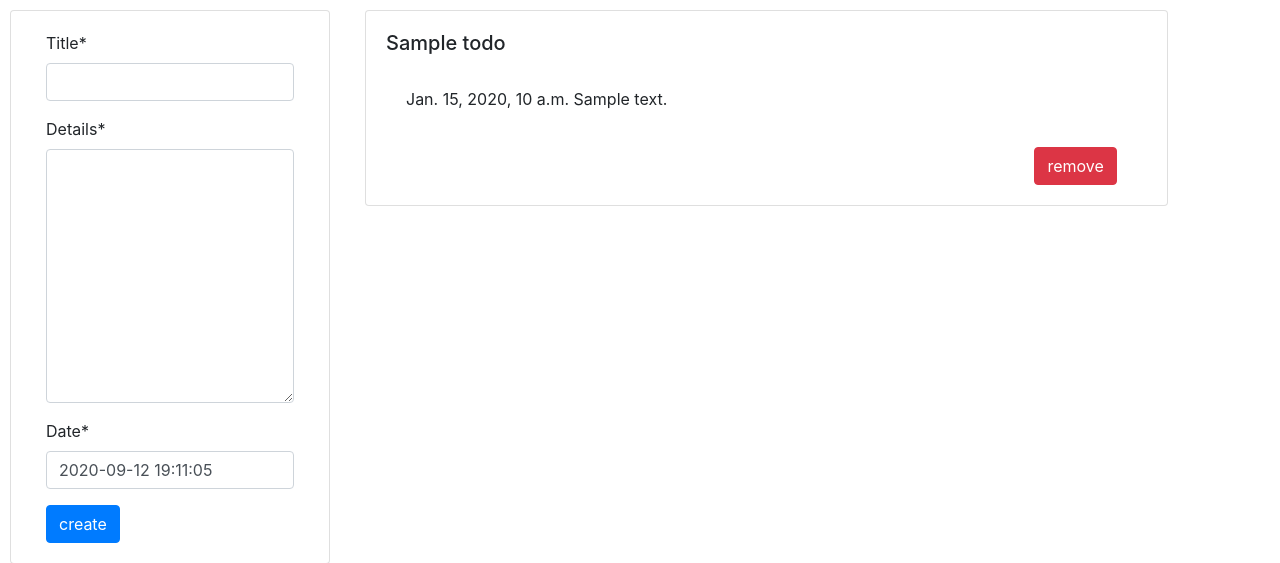
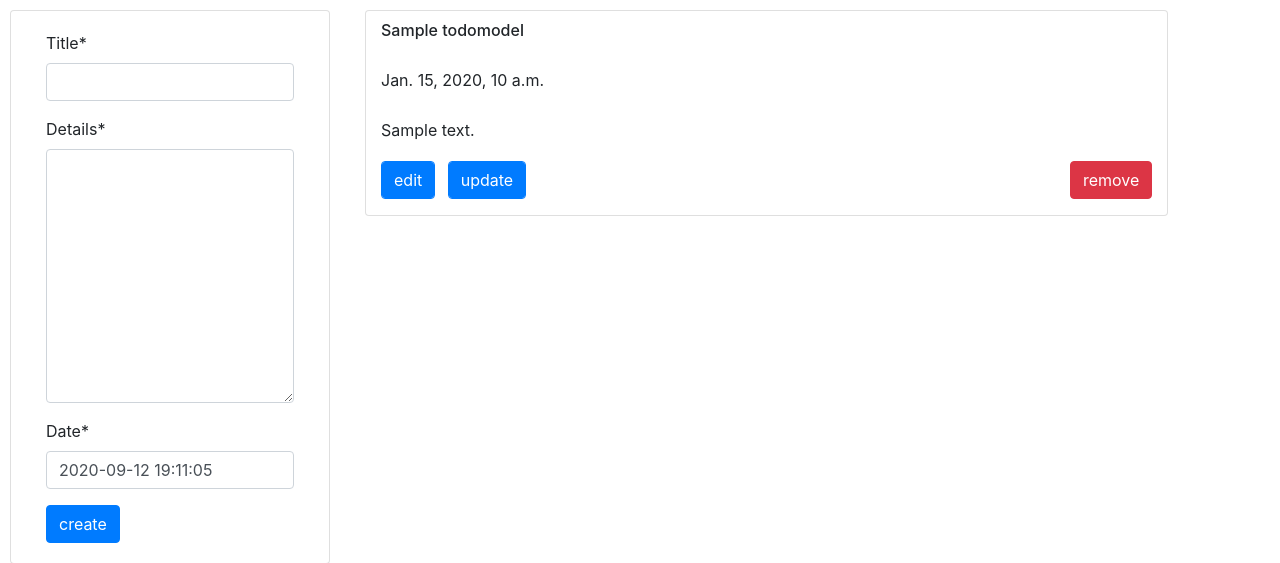
Before and after one commit to Aymanf-sherief/django-todo-app, a Django app: page / in a window 1280 px wide. Shown: the part 56-619 px from the top of the page. Run offline with Django 3.2, Linux system fonts and the light colour scheme; tables that the repository leaves empty hold one stand-in row (values such as "Sample post"); some libraries are stand-ins or nearby versions.

Commit message:
Added update functionality

```diff
--- a/todo/settings.py
+++ b/todo/settings.py
@@ -87,7 +87,7 @@
 
         'USER': 'postgres',
 
-        'PASSWORD': '####',
+        'PASSWORD': '0677',
 
         'HOST': '127.0.0.1',
 
--- a/todo/urls.py
+++ b/todo/urls.py
@@ -14,13 +14,18 @@
     2. Add a URL to urlpatterns:  path('blog/', include('blog.urls'))
 """
 from django.contrib import admin
-from django.urls import path
-from todolist import views
+from django.urls import path, include
+from todolist import views as todolist_views
 
 
+todolist_patterns = [
+    path('', todolist_views.index, name='todo'),
+    path('del/<int:item_id>', todolist_views.remove, name='del'),
+    path('update/<int:item_id>', todolist_views.update, name='update'),
+
+]
 urlpatterns = [
-    path('', views.index, name='todo'),
-    path('del/<int:item_id>', views.remove, name='del'),
+    path('', include(todolist_patterns), name='todo'),
     path('admin/', admin.site.urls),
 
 ]
--- a/todolist/admin.py
+++ b/todolist/admin.py
@@ -1,6 +1,6 @@
 from django.contrib import admin
 
 # Register your models here.
-from .models import Todo
+from .models import TodoModel
 
-admin.site.register(Todo)
+admin.site.register(TodoModel)
--- a/todolist/forms.py
+++ b/todolist/forms.py
@@ -1,7 +1,7 @@
 from django import forms
-from .models import Todo
+from .models import TodoModel
 
 class TodoForm(forms.ModelForm):
     class Meta:
-        model = Todo
+        model = TodoModel
         fields="__all__"
--- a/todolist/models.py
+++ b/todolist/models.py
@@ -3,7 +3,7 @@
 
 
 # Create your models here.
-class Todo(models.Model):
+class TodoModel(models.Model):
     title=models.CharField(max_length=100)
     details=models.TextField()
     date=models.DateTimeField(default=timezone.now)
--- a/todolist/templates/todolist/index.html
+++ b/todolist/templates/todolist/index.html
@@ -53,25 +53,79 @@
             <div class="col-md-8">
 
                 {% for i in list %}
-                <div class="card">
-                    <div class="card-body">
-                    <h5 class='card-title'>{{i.title}}</h5>
-                    <p class="card-body">
-                        {{i.date}}
-                        {{i.details}}
-                    </p>
-                    <form action="/del/{{i.id}}" method="POST" style=" padding-right: 4%; padding-bottom: 3%;">
+                <div class="card" id="item_{{i.id}}">
+                    <form id="form_{{i.id}}" class="form-inline " action="#" method="POST"
+                        onsubmit="event.preventDefault();">
                         {% csrf_token %}
+                        <div class="container">
+                            <ul class="list-inline">
+                                <li class="list-inline-item pull-left">
+                                    <input id="title_{{i.id}}" name="title" type="text" maxlength="100" required
+                                        readonly class="h4 card-title form-control-plaintext" value="{{i.title}}">
+                                </li>
+                                <input id="date_{{i.id}}" name="date" type="text" required readonly
+                                    class="card-title form-control-plaintext" value="{{i.date}}">
+                                <br>
+                                <li class="list-inline-item">
+                                    <input id="details_{{i.id}}" name="details" required readonly
+                                        class="card-title form-control-plaintext" value="{{i.details}}">
+                                </li>
+                                <br>
+                                <li class="list-inline-item">
+
+                                    <button class="form-control btn btn-primary mr-2" value="edit"
+                                        onclick="make_form_editable({{i.id}})">edit</button>
+
+                                    <button class="form-control btn btn-primary mr-2" value="update" type="submit"
+                                        onclick="submit_update({{i.id}})">update</button>
+
+                                </li>
+                                <li class="list-inline-item float-right">
+
                                     <button value="remove" type="submit" class="btn btn-danger"
-                            style="float: right;">remove</button>
+                                        onclick="submit_delete({{i.id}})">remove</button>
+
+                                </li>
+                            </ul>
+                        </div>
                     </form>
                 </div>
+                {% endfor%}
+
             </div>
-                {% endfor%}
         </div>
 
     </div>
     </div>
 </body>
+<script>
+
+    function make_form_editable(item_id) {
+
+        title = document.getElementById("title_" + item_id)
+        title.removeAttribute('readonly')
+        details = document.getElementById("details_" + item_id)
+        details.removeAttribute('readonly')
+
+        return true;
+
+    }
+    function submit_delete(item_id) {
+
+        form = document.getElementById("form_" + item_id)
+        form.setAttribute('action', '/del/' + item_id)
+        form.submit()
+        return false;
+
+    }
+    function submit_update(item_id) {
+        console.log(item_id)
+        form = document.getElementById("form_" + item_id)
+        form.setAttribute('action', '/update/' + item_id)
+        form.submit()
+        return false;
+
+    }
+</script>
 
 </html>
--- a/todolist/views.py
+++ b/todolist/views.py
@@ -1,16 +1,18 @@
 from django.shortcuts import render, redirect
 from django.contrib import messages
-
-## import todo form and models
+from django.utils.dateparse import parse_datetime
+from dateutil import parser
+# import todo form and models
 
 from .forms import TodoForm
-from .models import Todo
+from .models import TodoModel
 
 ###############################################
 
+
 def index(request):
 
-    item_list = Todo.objects.order_by("-date")
+    item_list = TodoModel.objects.order_by("-date")
     if request.method == "POST":
         form = TodoForm(request.POST)
         if form.is_valid():
@@ -19,16 +21,36 @@
     form = TodoForm()
 
     page = {
-             "forms" : form,
-             "list" : item_list,
-             "title" : "TODO LIST",
-           }
+        "forms": form,
+        "list": item_list,
+        "title": "TODO LIST",
+    }
     return render(request, 'todolist/index.html', page)
 
+  ### function to remove item, it recive todo item id from url ##
 
-  ### function to remove item, it recive todo item id from url ##
+
 def remove(request, item_id):
-    item = Todo.objects.get(id=item_id)
+    item = TodoModel.objects.get(id=item_id)
     item.delete()
-    messages.info(request, "item removed !!!")
+    messages.info(request, "item removed")
     return redirect('todo')
+
+
+def update(request, item_id):
+    print(item_id)
+
+    if request.method == "POST":
+        instance = TodoModel.objects.get(id=item_id)
+        form = TodoForm(request.POST or None, instance=instance)
+        new_data = form.data.copy()
+        new_data['date'] = parser.parse(
+            form.data['date']).strftime('%Y-%m-%d %H:%M:%S')
+        form.data = new_data
+
+        if form.is_valid():
+            form.save()
+            messages.info(request, "item updated")
+            return redirect('todo')
+    messages.warning(request, "Bad Request", )
+    return redirect('todo')
```
Also changed, not shown: todolist/migrations/0002_auto_20200912_1858.py (added). Lines whose indentation alone changed are shown as unchanged.
